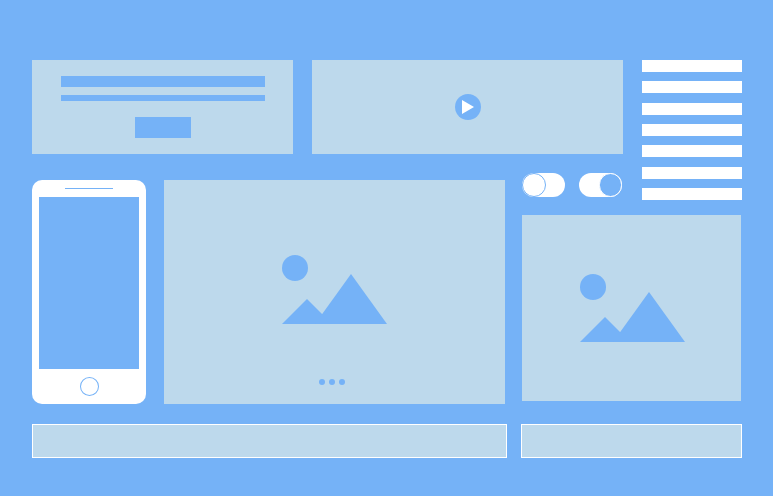
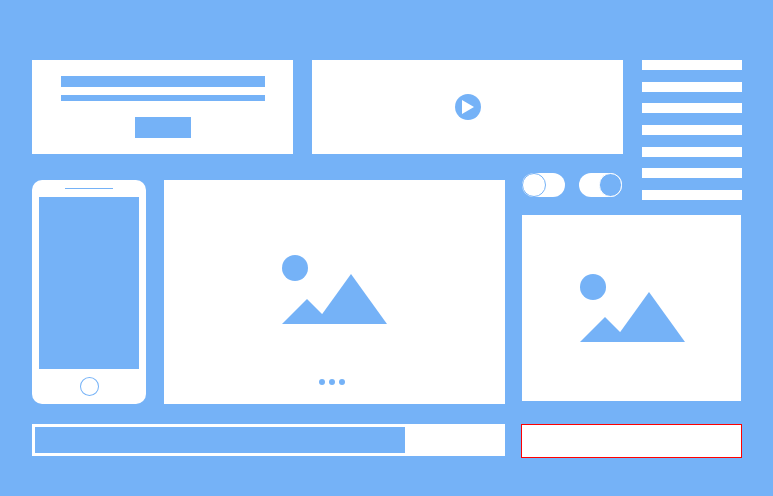
Before and after one commit to Mesutasci/Template-page-for-layouting, a plain HTML site: page index.html in a window 1280 px wide. Shown: the part 142-638 px from the top of the page, without its empty margins (253-1026 px from the left). Drawn offline with Linux system fonts and the light colour scheme.

Commit message:
Search box is set

```diff
--- a/basics.css
+++ b/basics.css
@@ -19,5 +19,5 @@ body {
 #cont-img,
 #search,
 #social-accounts {
-  background-color: rgb(189, 217, 236);
+  background-color: white;
 }
--- a/container.css
+++ b/container.css
@@ -40,7 +40,7 @@
 }
 .menu-items {
   width: 100%;
-  height: 12px;
+  height: 10px;
   background-color: white;
 }
 /* Mobile container */
@@ -119,6 +119,7 @@ hr {
   border-radius: 50%;
   background-color: rgb(117, 178, 247);
 }
+/* Container of the small image and buttons */
 #cont-img {
   background-color: rgb(117, 178, 247);
 }
@@ -151,3 +152,10 @@ hr {
 
   background-color: rgb(117, 178, 247);
 }
+/* Search action */
+#search-box {
+  width: 370px;
+  height: 26px;
+  margin-left: 3px;
+  background-color: rgb(117, 178, 247);
+}
--- a/index.html
+++ b/index.html
@@ -73,9 +73,10 @@
           </section>
         </section>
       </section>
-
-      <footer class="row-lower">
-        <section id="search"></section>
+      <footer class="row-last">
+        <section id="search">
+          <div id="search-box"></div>
+        </section>
         <section id="social-accounts"></section>
       </footer>
     </main>
--- a/layout.css
+++ b/layout.css
@@ -88,7 +88,7 @@ main {
 }
 
 /* The layout of the footer */
-.row-lower {
+.row-last {
   display: flex;
   justify-content: space-between;
   margin-top: 20px;
@@ -97,19 +97,16 @@ main {
 }
 #search {
   display: flex;
-  flex-direction: column;
-  justify-content: center;
+  justify-content: flex-start;
   align-items: center;
   width: 473px;
   height: 100%;
-  border: 1px solid white;
 }
 #social-accounts {
   display: flex;
-  flex-direction: column;
-  justify-content: center;
+  justify-content: space-between;
   align-items: center;
   width: 219px;
   height: 100%;
-  border: 1px solid white;
+  border: 1px solid red;
 }
```
